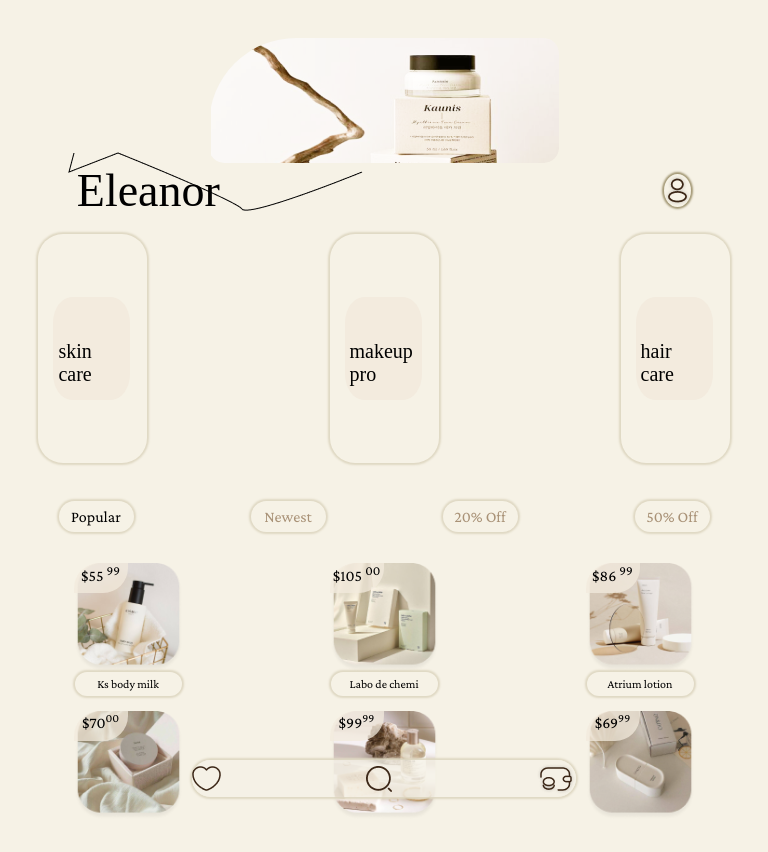
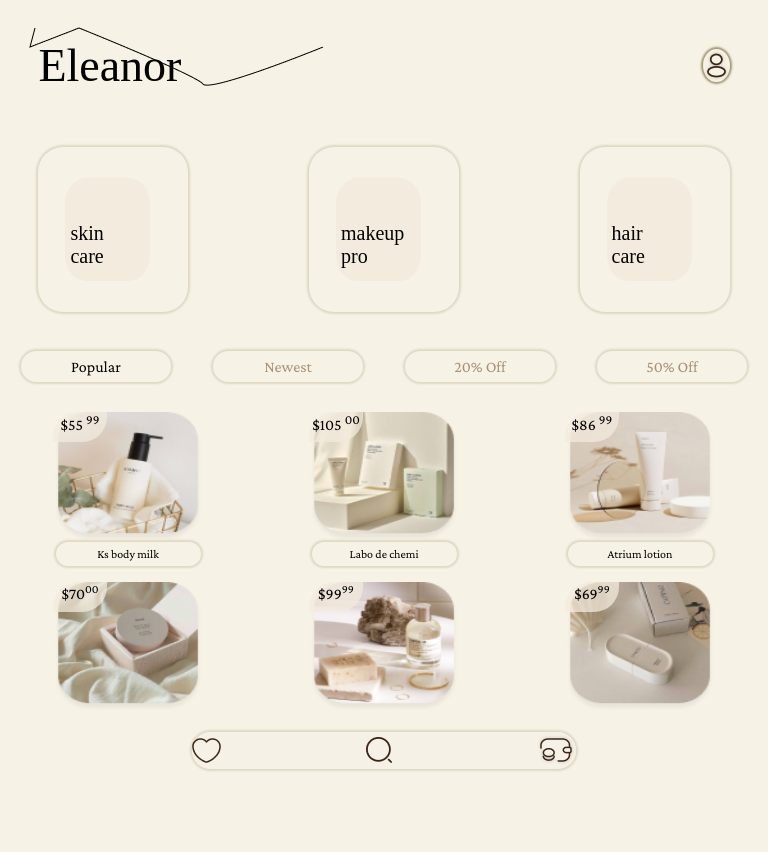
Before and after one commit to stefanipuppo/eleanor, a plain HTML site: page page/page2.html in a window 768 px wide. After the commit the page ends 800 px from the top, so only its background shows below. Drawn offline with nearby package versions, Linux system fonts and the light colour scheme; a web font is replaced by a local one.

Commit message:
versao tablet

```diff
--- a/css/page2.css
+++ b/css/page2.css
@@ -200,3 +200,40 @@ img.profile_img {
     display: flex;
     align-items: flex-start;
 }
+
+@media (min-width: 601px) and  (max-width: 1024px) {
+    .img_cabecalho  {
+        display: none;
+    }
+
+    .titulo {
+        padding: 0% 5% 5% 5%;
+    }
+
+    .navegacao{
+    width: 150px;
+    height: 165px;
+    padding-left: 27px;
+    }
+
+    .opcoes {
+        width: 150px;
+    }
+
+    .produtos {
+        width: 150px;
+        height: 130px;
+    }
+
+    .nome_produtos {
+        width: 145px;
+    }
+
+    .container_rodape {
+        top: 20px;
+    }
+
+    .interno {
+        width: 85px;
+    }
+}
```
Also changed, not shown: imagens/desktop.jpg, imagens/op2.jpeg (added).
